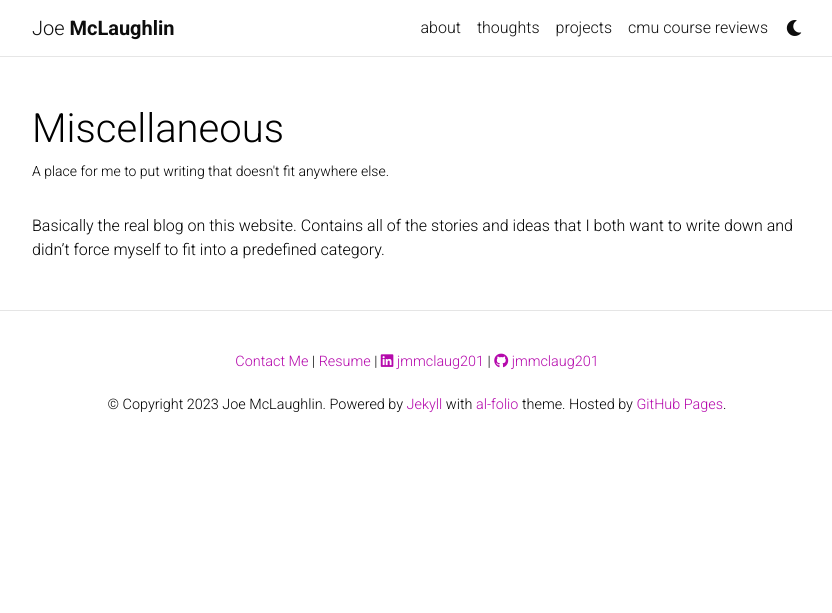
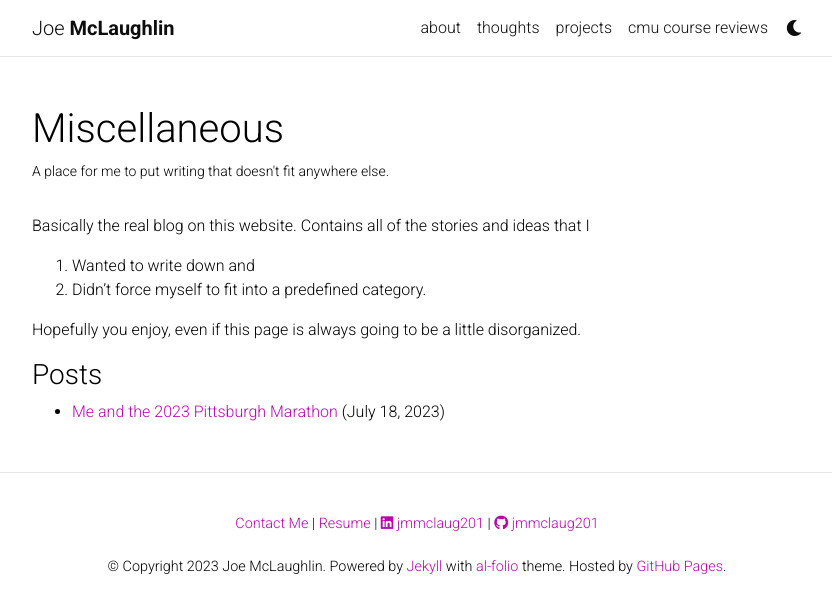
Before and after one commit to jmmclaug201/jmmclaug201.github.io, a Jekyll site: the page built from _thoughts/misc.md, in a window 1280 px wide. Shown: the top 613 px of the page, without its empty margins (223-1055 px from the left). Built offline with Jekyll 4.4.1, drawn with Linux system fonts in a browser that asks for light colours; full-size pictures stand in for the smaller copies a plugin makes; comment, search, counter and statistics services are not loaded; a style sheet for code colours, icons or effects is not loaded.

Commit message:
Marathon Post

```diff
--- a/_config.yml
+++ b/_config.yml
@@ -177,6 +177,9 @@ collections:
   albums:
     output: true
     permalink: /thoughts/music-reviews/:path/
+  misc:
+    output: true
+    permalink: /thoughts/misc/:path/
 
 announcements:
   enabled: false
--- a/_layouts/post.html
+++ b/_layouts/post.html
@@ -19,7 +19,6 @@ layout: default
     <h1 class="post-title">{{ page.title }}</h1>
     <p class="post-meta">{{ page.date | date: "%B %-d, %Y" }}{%- if page.author -%} • {{ page.author }}{%- endif -%}{%- if page.meta -%} • {{ page.meta }}{%- endif -%}</p>
     <p class="post-tags">
-      <a href="{{ year | prepend: '/blog/' | prepend: site.baseurl}}"> <i class="fas fa-calendar fa-sm"></i> {{ year }} </a>
       {%- if tags != "" %}
       &nbsp; &middot; &nbsp;
         {% for tag in page.tags -%}
--- a/_thoughts/misc.md
+++ b/_thoughts/misc.md
@@ -5,4 +5,17 @@ description: A place for me to put writing that doesn't fit anywhere else.
 order: 999
 ---
 
-Basically the real blog on this website. Contains all of the stories and ideas that I both want to write down and didn't force myself to fit into a predefined category.
+Basically the real blog on this website. Contains all of the stories and ideas that I
+1. Wanted to write down and
+2. Didn't force myself to fit into a predefined category.
+
+Hopefully you enjoy, even if this page is always going to be a little disorganized.
+
+### Posts
+<!-- Do HTML/Liquid Magic -->
+{%- assign posts = site.misc | sort: "date" -%}
+<ul>
+{%- for post in posts -%}
+  <li><a href="{{ post.url | prepend: site.baseurl }}">{{post.title}}</a> ({{post.englishdate}})</li>
+{%- endfor -%}
+</ul>
```
Also changed, not shown: _misc/marathon.md (added, +111 -0 lines), _pages/about.md (+2 -2 lines), _posts/marathon.md (deleted), assets/img/misc/marathon/earlyrun1.jpg (added), assets/img/misc/marathon/earlyrun2.jpg (added), assets/img/misc/marathon/marathon-route.png (added), assets/img/misc/marathon/marathon-training-plan.jpg (added), assets/img/misc/marathon/marathonpics1.jpeg (added), assets/img/misc/marathon/marathonpics2.jpeg (added), assets/img/misc/marathon/marathonpics3.jpg (added), assets/img/misc/marathon/training-results.png (added), assets/img/misc/marathon/zoolander.jpeg (added), 2 other files.
